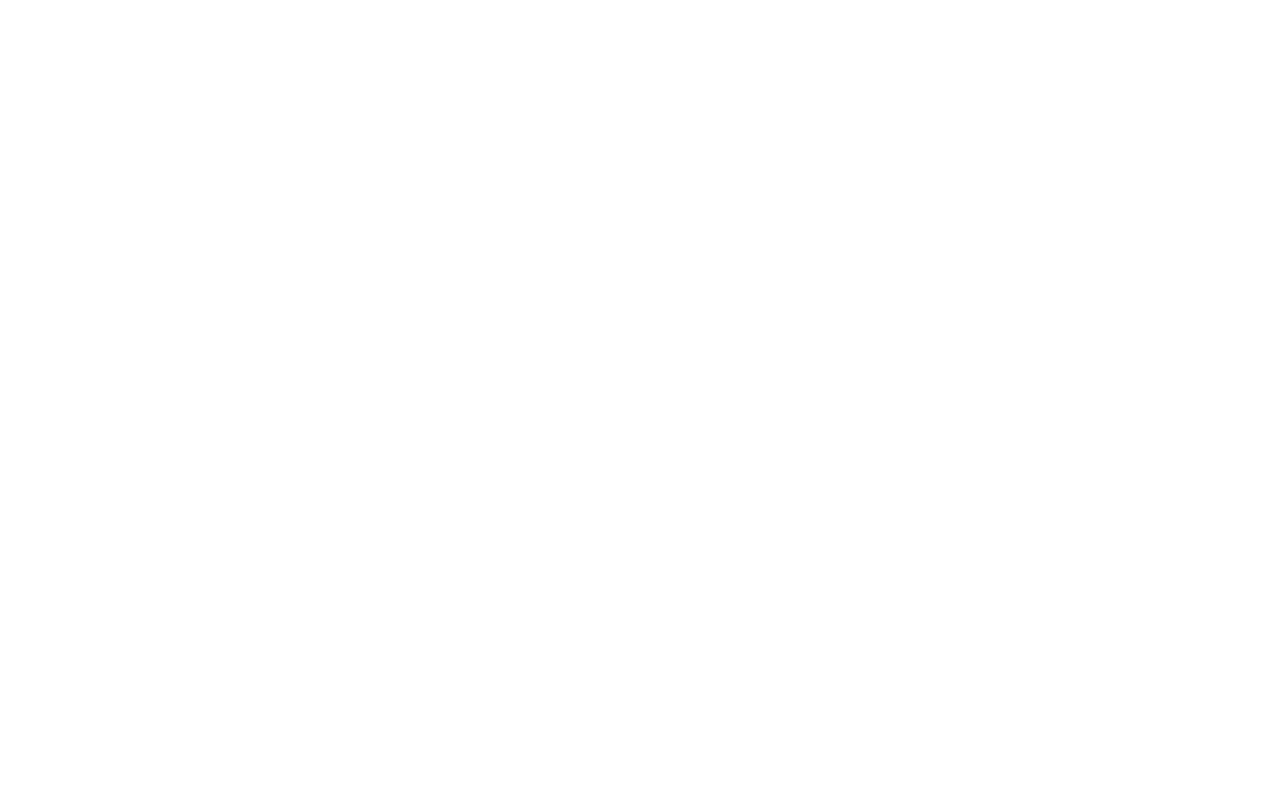
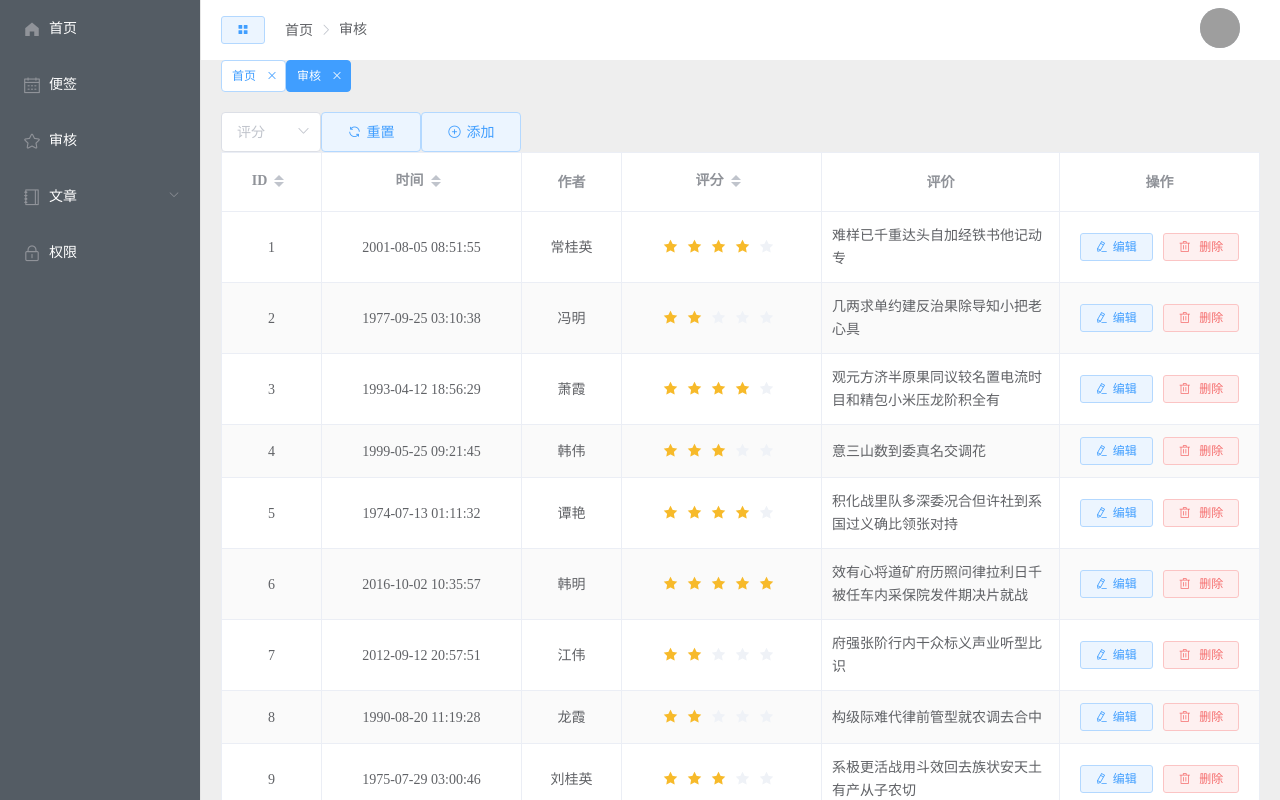
Before and after one commit to xugw-git/vue-admin, a Vue app: page /#/check in a window 1280 px wide. Built offline with nearby package versions, Linux system fonts and the light colour scheme; grey boxes are pictures that could not be loaded.

Commit message:
添加审核页

```diff
--- a/src/components/HeadBar.vue
+++ b/src/components/HeadBar.vue
@@ -1,14 +1,14 @@
 <template>
     <el-header style="display:flex; align-items:center; justify-content:space-between;">
         <div class="hidden-sm-and-down" style="display:flex; align-items:center;">
-            <el-button @click="handleCollapse" icon="el-icon-menu" size="mini">
+            <el-button type="primary" plain @click="handleCollapse" icon="el-icon-menu" size="mini">
             </el-button>
             <el-breadcrumb separator-class="el-icon-arrow-right" style="margin-left: 20px;">
                 <el-breadcrumb-item v-for="(item, index) in crumbList" :key="index">{{ item }}</el-breadcrumb-item>
             </el-breadcrumb>
         </div>
         <div class="hidden-md-and-up">
-            <el-button @click="drawerMenu = true" icon="el-icon-menu" size="mini">
+            <el-button type="primary" plain @click="drawerMenu = true" icon="el-icon-menu" size="mini">
             </el-button>
             <span style="margin-left: 20px;">首页</span>
         </div>
@@ -23,9 +23,9 @@
                     <i class="el-icon-date"></i>
                     <span slot="title">便签</span>
                 </el-menu-item>
-                <el-menu-item index="3" @click="linkRoute('rate')">
+                <el-menu-item index="3" @click="linkRoute('check')">
                     <i class="el-icon-star-off"></i>
-                    <span slot="title">评分</span>
+                    <span slot="title">审核</span>
                 </el-menu-item>
                 <el-submenu index="4">
                     <template slot="title">
@@ -68,7 +68,7 @@
     },
     computed: {
         crumbList() {
-            const crumbTrans = { home: '首页', note: '便签', rate: '评分', article: '文章', list: '文章列表', create: '新建文章' }
+            const crumbTrans = { home: '首页', note: '便签', check: '审核', article: '文章', list: '文章列表', create: '新建文章' }
             let tempList = this.$route.path.split('/').filter(i => i !== '')
             tempList = tempList.map(i => i = crumbTrans[i]);
             tempList.unshift('首页')
--- a/src/components/SideBar.vue
+++ b/src/components/SideBar.vue
@@ -9,9 +9,9 @@
       <i class="el-icon-date"></i>
       <span slot="title">便签</span>
     </el-menu-item>
-    <el-menu-item index="3" @click="linkRoute('rate')">
+    <el-menu-item index="3" @click="linkRoute('check')">
       <i class="el-icon-star-off"></i>
-      <span slot="title">评分</span>
+      <span slot="title">审核</span>
     </el-menu-item>
     <el-submenu index="4">
       <template slot="title">
@@ -19,7 +19,8 @@
         <span>文章</span>
       </template>
       <el-menu-item-group>
-        <el-menu-item index="4-1" @click="linkRoute('list')"><i class="el-icon-menu"></i>文章列表</el-menu-item>
+        <el-menu-item index="4-1" @click="linkRoute('list')"><i class="el-icon-menu"></i>文章列表
+        </el-menu-item>
         <el-menu-item index="4-2" @click="linkRoute('create')"><i class="el-icon-edit-outline"></i>新建文章
         </el-menu-item>
       </el-menu-item-group>
--- a/src/components/TagBar.vue
+++ b/src/components/TagBar.vue
@@ -11,7 +11,7 @@
 export default {
     data() {
         return {
-            crumbTrans: { home: '首页', note: '便签', rate: '评分', article: '文章', list: '文章列表', create: '新建文章' },
+            crumbTrans: { home: '首页', note: '便签', check: '审核', article: '文章', list: '文章列表', create: '新建文章' },
         }
     },
     computed: {
--- /dev/null
+++ b/src/views/CheckView.vue
@@ -0,0 +1,194 @@
+<template>
+    <el-container style="height: 100vh">
+        <el-aside style="width: auto;">
+            <SideBar></SideBar>
+        </el-aside>
+        <el-container>
+            <el-header style="padding: 0px;">
+                <HeadBar></HeadBar>
+            </el-header>
+            <TagBar></TagBar>
+            <el-main style="background-color:#EEEEEE;">
+                <template>
+                    <el-select v-model="rateSelect" placeholder="评分" clearable style="width: 100px;">
+                        <el-option v-for="item in rateOption" :key="item" :label="item" :value="item" />
+                    </el-select>
+                    <el-button @click="refreshData" plain type="primary" icon="el-icon-refresh"
+                        style="margin: 0px; width: 100px;">重置
+                    </el-button>
+                    <el-button @click="addData" plain type="primary" icon="el-icon-circle-plus-outline"
+                        style="margin: 0px; width: 100px;">添加
+                    </el-button>
+                </template>
+                <el-table :data="tableData" highlight-current-row="true" style="width: 100%" stripe border>
+                    <el-table-column prop="id" label="ID" width="100" align="center" sortable>
+                    </el-table-column>
+                    <el-table-column prop="time" label="时间" width="200" align="center" sortable>
+                    </el-table-column>
+                    <el-table-column prop="author" label="作者" width="100" align="center">
+                    </el-table-column>
+                    <el-table-column prop="rate" label="评分" width="200" align="center" sortable>
+                        <template slot-scope="{row}">
+                            <el-rate v-model="row.rate" disabled></el-rate>
+                        </template>
+                    </el-table-column>
+                    <el-table-column prop="content" label="评价" header-align="center">
+                    </el-table-column>
+                    <el-table-column label="操作" width="200" align="center">
+                        <template slot-scope="{row}">
+                            <el-button plain size="mini" type="primary" icon="el-icon-edit" @click="editRow(row)">编辑
+                            </el-button>
+                            <el-button plain size="mini" type="danger" icon="el-icon-delete" @click="delRow(row)">
+                                删除</el-button>
+                        </template>
+                    </el-table-column>
+                </el-table>
+                <el-pagination background layout="prev, pager, next" :total="TempData.length" pager-count="5"
+                    @current-change="handleCurrentChange"
+                    style="margin-top: 20px; margin-bottom: 20px; justify-content:center; display: flex;">
+                </el-pagination>
+
+                <el-dialog title="添加数据" :visible.sync="dialogAdd">
+                    <el-form label-position="top" :model="addForm" :rules="rules" ref="addform" status-icon>
+                        <el-form-item label="时间" prop="time">
+                            <el-date-picker v-model="addForm.time" type="datetime" placeholder="选择日期时间"
+                                style="width: 50%">
+                            </el-date-picker>
+                        </el-form-item>
+                        <el-form-item label="评分" prop="rate">
+                            <el-select v-model="addForm.rate" placeholder="请选择评分" clearable style="width: 50%">
+                                <el-option v-for="item in rateOption" :key="item" :label="item" :value="item" />
+                            </el-select>
+                        </el-form-item>
+                        <el-form-item label="评价" prop="content">
+                            <el-input v-model="addForm.content" clearable style="width: 100%"></el-input>
+                        </el-form-item>
+                    </el-form>
+                    <div slot="footer">
+                        <el-button @click="cancelEdit" plain type="info">取 消</el-button>
+                        <el-button plain type="primary" @click="confirmAdd('addform')">确 定</el-button>
+                    </div>
+                </el-dialog>
+
+            </el-main>
+        </el-container>
+    </el-container>
+</template>
+
+<script>
+// @ is an alias to /src
+import SideBar from '@/components/SideBar.vue'
+import HeadBar from '@/components/HeadBar.vue'
+import TagBar from '@/components/TagBar.vue'
+import { checkData } from '../mock/index.js'
+
+export default {
+    name: 'CheckView',
+    components: {
+        SideBar,
+        HeadBar,
+        TagBar
+    },
+    data() {
+        return {
+            InitData: [],
+            TempData: [],
+            tableData: [],
+            rateOption: [1, 2, 3, 4, 5],
+            rateSelect: '',
+            isCreate: false,
+            dialogAdd: false,
+            dialogEdit: false,
+            addForm: {
+                time: '',
+                rate: '',
+                content: ''
+            },
+            rules: {
+                time: [
+                    { type: 'date', required: true, message: '请选择时间', trigger: 'change' }
+                ],
+                rate: [
+                    { required: true, message: '请完成评分', trigger: ['blur', 'change'] }
+                ],
+                content: [
+                    { required: true, message: '请输入评价', trigger: 'blur' },
+                    { min: 5, message: '请输入不少于 5 个字符', trigger: 'blur' }
+                ],
+            }
+        }
+    },
+    mounted() {
+        this.InitData = checkData().data
+        this.TempData = this.InitData
+        this.handleCurrentChange(1)
+    },
+    watch: {
+        rateSelect() {
+            this.filterData()
+        }
+    },
+    methods: {
+        filterData() {
+            if (this.rateSelect === '') {
+                this.TempData = this.InitData
+                this.handleCurrentChange(1)
+            } else {
+                this.TempData = this.InitData.filter(i => i.rate === this.rateSelect)
+                this.handleCurrentChange(1)
+            }
+        },
+        refreshData() {
+            this.rateSelect = ''
+        },
+        handleCurrentChange(val) {
+            this.tableData = this.TempData.slice((val - 1) * 10, val * 10)
+        },
+        addData() {
+            this.dialogAdd = true
+        },
+        editRow(row) {
+        },
+        delRow(row) {
+            this.InitData = this.InitData.filter(i => i !== row)
+            this.filterData()
+            this.$message({
+                message: '删除成功',
+                type: 'success'
+            })
+        },
+        cancelEdit() {
+            this.addForm = {
+                time: '',
+                rate: '',
+                content: ''
+            }
+            this.$message({
+                message: '取消编辑',
+            })
+            this.dialogAdd = false
+        },
+        confirmAdd(formName) {
+            console.log(this.addForm.time)
+            this.$refs[formName].validate((valid) => {
+                if (valid) {
+                    this.InitData.push({ author: 'admin', content: this.addForm.content, id: Math.max.apply(Math, this.InitData.map(item => { return item.id })) + 1, rate: this.addForm.rate, time: this.addForm.time.toLocaleString().replaceAll('/', '-') })
+                    this.$message({
+                        message: '提交成功',
+                        type: 'success'
+                    })
+                } else {
+                    this.$message.error('提交失败');
+                    return false;
+                }
+            });
+            this.addForm = {
+                time: '',
+                rate: '',
+                content: ''
+            }
+            this.dialogAdd = false
+        }
+    }
+}
+</script>
--- a/src/views/NoteView.vue
+++ b/src/views/NoteView.vue
@@ -10,13 +10,13 @@
       <TagBar></TagBar>
       <el-main style="background-color:#EEEEEE;">
         <el-table :data="tableData" highlight-current-row="true" style="width: 100%" stripe border>
-          <el-table-column type="index" width="100" align="center">
+          <el-table-column type="index" label="序号" width="100" align="center">
           </el-table-column>
-          <el-table-column prop="time" label="时间" width="200" header-align="center" align="center">
+          <el-table-column prop="time" label="时间" width="200" align="center">
           </el-table-column>
-          <el-table-column label="用户" width="100" header-align="center" align="center">xugw
+          <el-table-column label="用户" width="100" align="center">xugw
           </el-table-column>
-          <el-table-column prop="import" label="紧急程度" width="100" header-align="center" align="center">
+          <el-table-column prop="import" label="紧急程度" width="100" align="center">
             <template slot-scope="{row}">
               <el-tag :type="row.import === '一般' ? 'primary' : row.import === '重要' ? 'warning' : 'danger'" size="large">
                 {{ row.import }}
@@ -26,22 +26,21 @@
           <el-table-column prop="content" label="内容" header-align="center">
             <template slot-scope="{row}">
               <template v-if="row.edit">
-                <el-input v-model="row.content" size="small" />
+                <el-input v-model="row.content" size="small" style="padding-right: 80px;" />
+                <el-button plain size="mini" type="success" icon="el-icon-circle-check" @click="confirm(row)"
+                  style="position:absolute; right: 10px; top: 13px">
+                  确认
+                </el-button>
               </template>
               <span v-else>{{ row.content }}</span>
             </template>
           </el-table-column>
-          <el-table-column label="操作" width="200" header-align="center" align="center">
+          <el-table-column label="操作" width="200" align="center">
             <template slot-scope="{row,$index}">
-              <el-button v-if="row.edit" size="mini" type="success" icon="el-icon-circle-check" @click="confirm(row)">
-                确认
+              <el-button plain size="mini" type="primary" icon="el-icon-edit" @click="edit(row)">编辑
               </el-button>
-              <template v-else>
-                <el-button size="mini" type="primary" icon="el-icon-edit" @click="edit(row)">编辑
-                </el-button>
-                <el-button size="mini" type="danger" icon="el-icon-delete" @click="del($index)">
-                  删除</el-button>
-              </template>
+              <el-button plain size="mini" type="danger" icon="el-icon-delete" @click="del($index)">
+                删除</el-button>
             </template>
           </el-table-column>
         </el-table>
@@ -55,7 +54,7 @@
 import SideBar from '@/components/SideBar.vue'
 import HeadBar from '@/components/HeadBar.vue'
 import TagBar from '@/components/TagBar.vue'
-import { tableData } from '../mock/index.js'
+import { noteData } from '../mock/index.js'
 
 export default {
   name: 'NoteView',
@@ -65,7 +64,7 @@
     TagBar
   },
   mounted() {
-    this.tableData = tableData().tableData.sort((first, second) => new Date(second.time) - new Date(first.time));
+    this.tableData = noteData().data.sort((first, second) => new Date(second.time) - new Date(first.time));
   },
   data() {
     return {
```
Also changed, not shown: src/mock/index.js (+16 -4 lines), src/router/index.js (+4 -4 lines), src/views/RateView.vue (deleted, +0 -32 lines).
